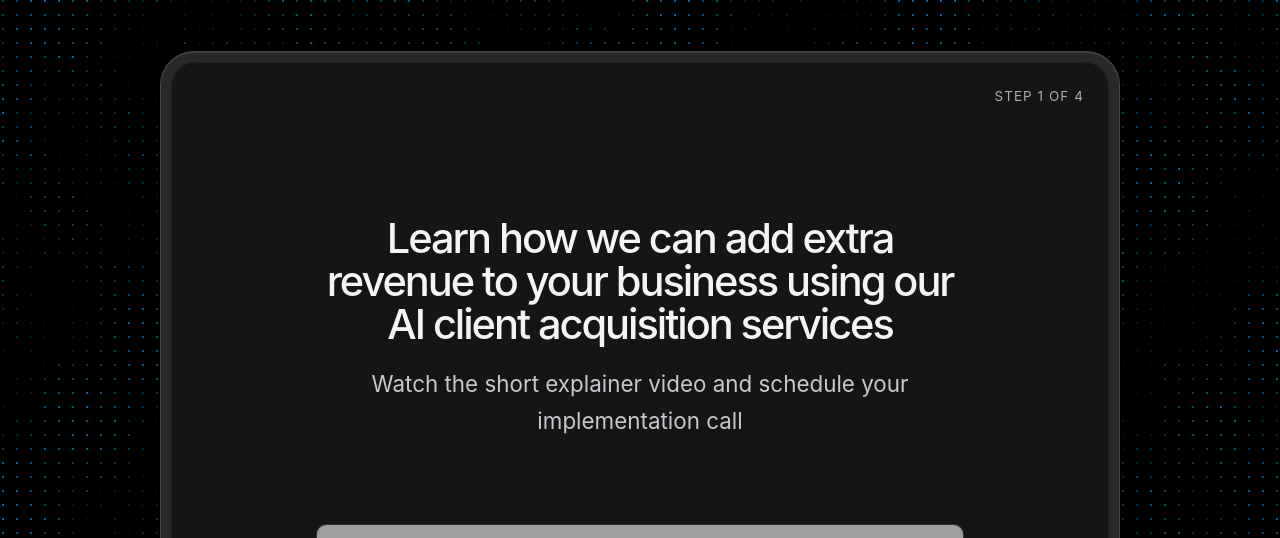
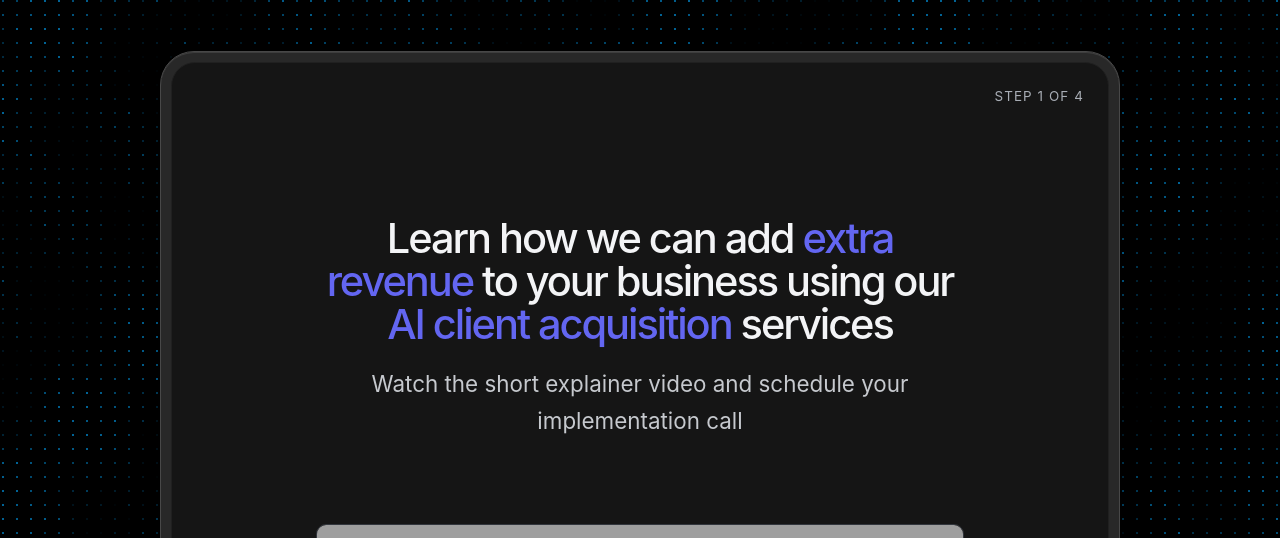
Before and after one commit to kristianneuhen/NeuhenAI, a Flask app: page /acquire in a window 1280 px wide. Shown: the top 538 px of the page. Run offline with Flask 3, Linux system fonts and the light colour scheme; grey boxes are pictures that could not be loaded.

Commit message:
Highlight acquisition intro keywords

```diff
--- a/static/styles.css
+++ b/static/styles.css
@@ -144,6 +144,7 @@ body:has(.hero-outside) { padding: 0; }
 .acquire-intro .hero-title,
 .acquire-intro .lead { margin-left: auto; margin-right: auto; }
 .acquire-intro .hero-title { color: #f3f4f6; font-size: clamp(1.4rem, 3.25vw, 2.7rem); max-width: 1050px; }
+.acquire-accent { color: #6366f1; }
 .acquire-intro .lead { max-width: 62ch; }
 .eyebrow { color: #c9cdd2; font-weight: 750; margin: 0 0 12px; }
 .hero-eyebrow { color: #6366f1; font-size: clamp(1rem, 1.8vw, 1.25rem); font-weight: 500; letter-spacing: .01em; }
--- a/templates/_acquisition_panel.html
+++ b/templates/_acquisition_panel.html
@@ -1,7 +1,7 @@
 <section class="funnel-card">
   {% if show_acquire_intro %}
   <div class="acquire-intro" aria-labelledby="acquire-title">
-    <h1 id="acquire-title" class="hero-title">Learn how we can add extra revenue to your business using our AI client acquisition services</h1>
+    <h1 id="acquire-title" class="hero-title">Learn how we can add <span class="acquire-accent">extra revenue</span> to your business using our <span class="acquire-accent">AI client acquisition</span> services</h1>
     <p class="lead">Watch the short explainer video and schedule your implementation call</p>
   </div>
   {% endif %}
```
